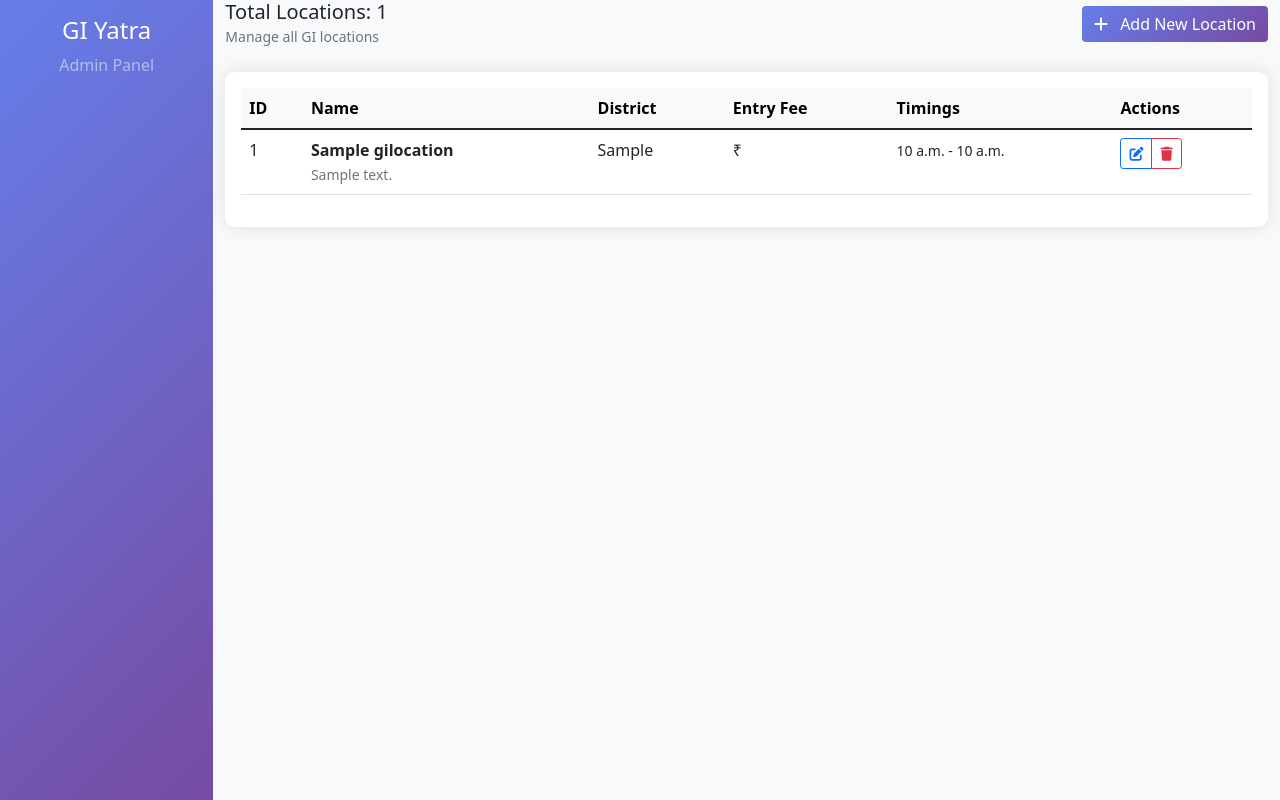
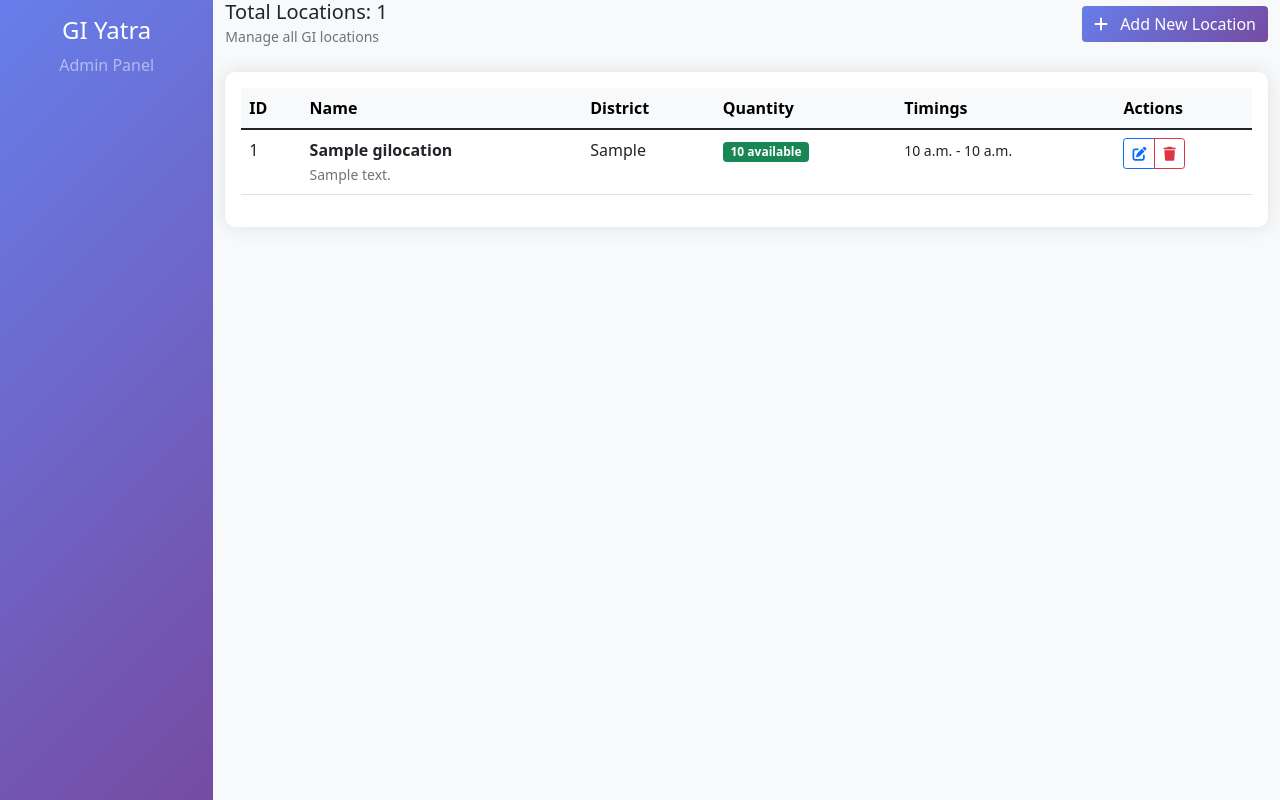
Before and after one commit to prana-vk/backend, a Django app: template admin_panel/templates/admin_panel/gi_locations.html in a window 1280 px wide. Run offline with Django 5.2, Linux system fonts and the light colour scheme; tables that the repository leaves empty hold one stand-in row (values such as "Sample post"); the template is opened without the code that fills it: values that come from a table or form of the project are taken from there, most other values are stand-ins (such as "Sample title", 1, 10 or a date in 2020).

Commit message:
GI: add optional sellable_quantity across model, views, templates; update list column; add migration

```diff
--- a/admin_panel/templates/admin_panel/gi_locations.html
+++ b/admin_panel/templates/admin_panel/gi_locations.html
@@ -25,7 +25,7 @@
                         <th>ID</th>
                         <th>Name</th>
                         <th>District</th>
-                        <th>Entry Fee</th>
+                        <th>Quantity</th>
                         <th>Timings</th>
                         <th>Actions</th>
                     </tr>
@@ -41,7 +41,13 @@
                             {% endif %}
                         </td>
                         <td>{{ location.district }}</td>
-                        <td>₹{{ location.entry_fee }}</td>
+                        <td>
+                            {% if location.sellable_quantity %}
+                                <span class="badge bg-success">{{ location.sellable_quantity }} available</span>
+                            {% else %}
+                                <span class="badge bg-secondary">Not for sale</span>
+                            {% endif %}
+                        </td>
                         <td>
                             <small>{{ location.opening_time }} - {{ location.closing_time }}</small>
                         </td>
--- a/home/models.py
+++ b/home/models.py
@@ -14,6 +14,11 @@
     opening_time = models.TimeField(null=True, blank=True)
     closing_time = models.TimeField(null=True, blank=True)
     typical_visit_duration = models.IntegerField(default=60, help_text="Duration in minutes")
+    sellable_quantity = models.IntegerField(
+        null=True,
+        blank=True,
+        help_text="Available quantity for sale (optional, leave empty if not sellable)"
+    )
     created_by = models.ForeignKey(User, on_delete=models.SET_NULL, null=True, blank=True)
     created_at = models.DateTimeField(auto_now_add=True)
     updated_at = models.DateTimeField(auto_now=True)
```
Also changed, not shown: admin_panel/views.py (+9 -0 lines), home/migrations/0002_gilocation_sellable_quantity.py (added).
